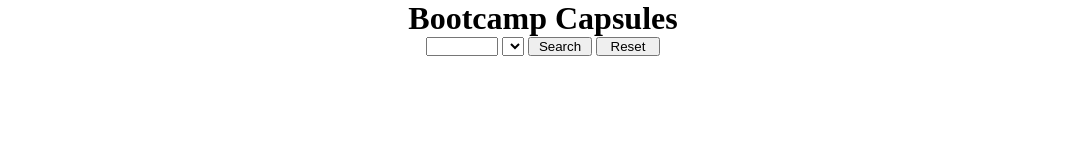
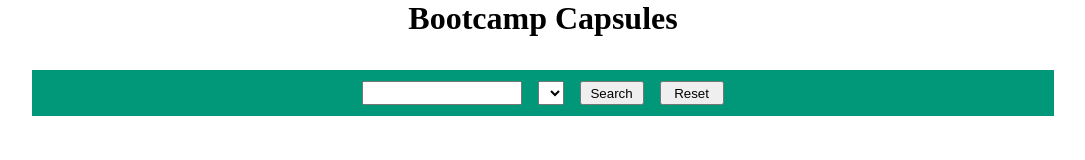
Before and after one commit to adanhy/Bootcamp-Capsules-2021, a plain HTML site: page index.html in a window 1280 px wide. Shown: the whole page, without its empty margins (97-1182 px from the left). Drawn offline with Linux system fonts and the light colour scheme; no server answers.

Commit message:
Add files via upload

```diff
--- a/style/style.css
+++ b/style/style.css
@@ -6,7 +6,7 @@
 
 .table {
   border-collapse: collapse;
-  margin: 5rem 0;
+  margin: 2rem 0;
   font-size: 0.9em;
   font-family: sans-serif;
   min-width: 20rem;
@@ -99,3 +99,31 @@ button {
   display: block;
   opacity: 1;
 }
+
+#searchbox {
+  display: flex;
+  flex-direction: row;
+  justify-content: center;
+  align-items: center;
+  height: 3rem;
+  border: 1px solid white;
+  background-color: #009879;
+  width: 80%;
+  margin: 2rem;
+}
+#searchbox > * {
+  justify-content: center;
+  justify-self: center;
+  height: 1.5rem;
+  margin: 0.5rem;
+  padding: 0.1rem;
+}
+
+#searchbox > input {
+  width: 10rem;
+}
+
+button:hover {
+  box-shadow: 0.1rem 0.1rem black;
+  color: black;
+}
```
